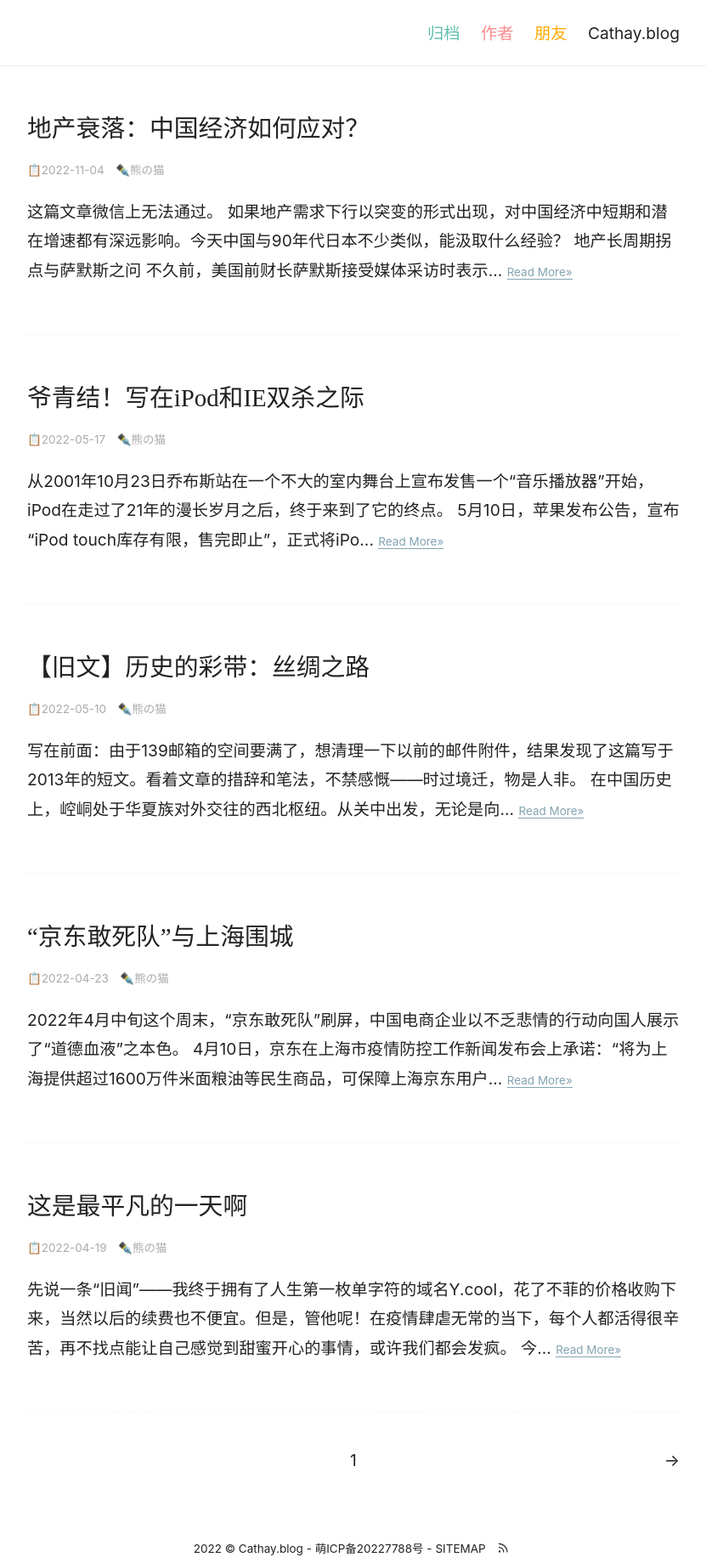
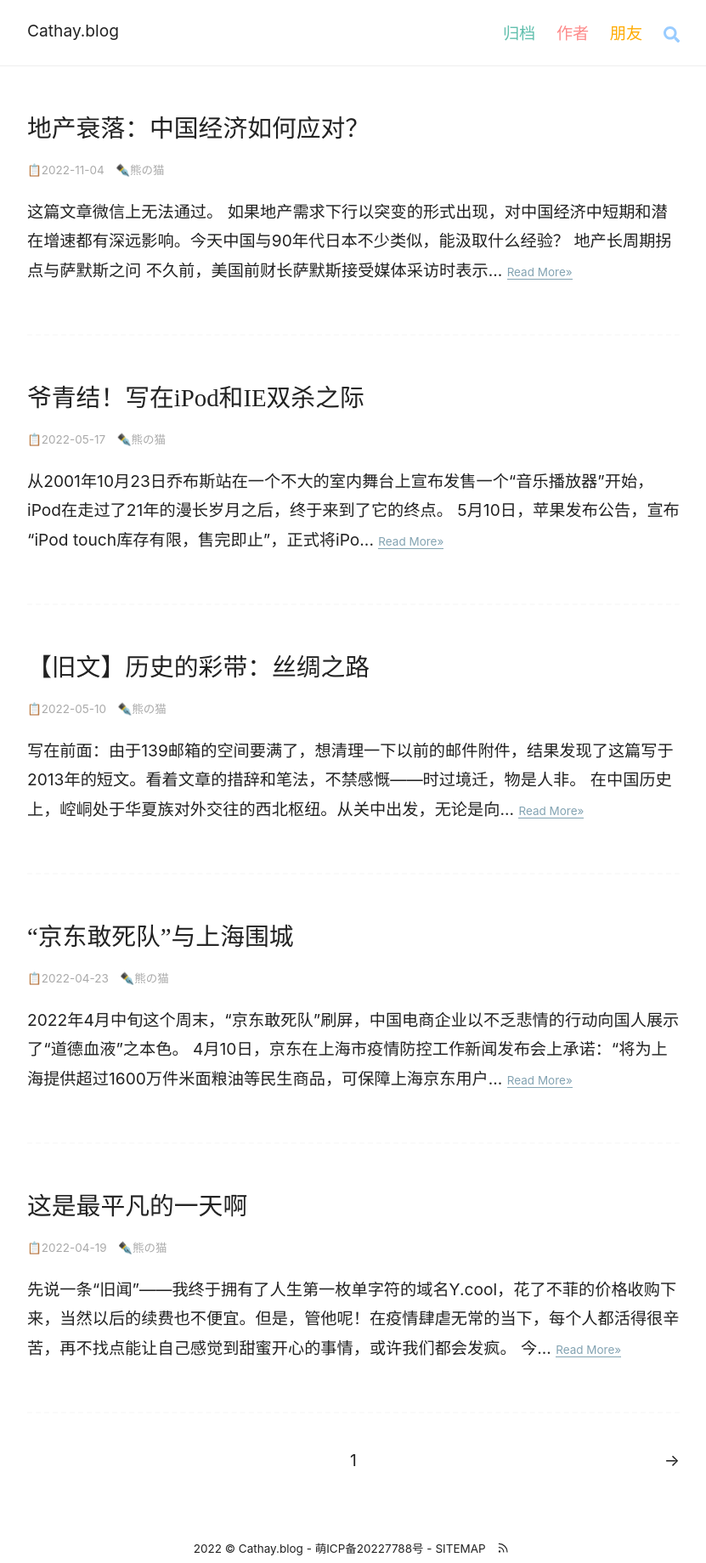
Before and after one commit to ColinAZ/blog, a Jekyll site: the page built from index.html, in a window 1280 px wide. Shown: the whole page at 85% size, without its empty margins (224-1055 px from the left). Built offline with Jekyll 4.4.1, drawn with Linux system fonts in a browser that asks for light colours; some web fonts are replaced; the list of posts is cut into pages by our own code; a style sheet for code colours, icons or effects is not loaded.

Commit message:
修改导航栏错误

```diff
--- a/_includes/navigation.html
+++ b/_includes/navigation.html
@@ -1,7 +1,7 @@
 <header class="nav">
   <div class="nav-container">
     <a title="赤县小站-Cathay.blog" href="{{ site.baseurl }}/">
-		<div class="logo"><svg xmlns="http://www.w3.org/2000/svg" viewBox="0 0 512 512"><path d="M0 0v512h512V0H0zm223.1 338.6l-29.1-40-28.8 39.7-38.8-28.3 28.7-39.6-45.7-14.8 14.8-45.7 45.6 14.8.1-.4V175h48v49.2l47.4-15.4 14.8 45.7-47.4 15.4.1.4-.2.1 29.1 40.1-38.6 28.1zM314 381h-45v-45h45v45zm0-204h-45v-45h45v45zm61 146h-45v-45h45v45zm0-91h-45v-45h45v45z" fill="#f99"></path></svg></div>
+		<div class="logo">Cathay.blog</div>
 	</a>
     <h1 class="hidden">赤县小站-Cathay.blog</h1>
 	<div class="desktop">
@@ -9,7 +9,7 @@
 			<li><a href="{{ '/archive' | prepend: site.baseurl }}" style="color:#61bfad">归档</a></li>
 			<li><a href="{{ '/about' | prepend: site.baseurl }}" style="color:#fd8b8b">作者</a></li>
 			<li><a href="{{ '/friend' | prepend: site.baseurl }}" style="color:#ffab00">朋友</a></li>
-			<li><a href="{{ '/search' | prepend: site.baseurl }}">Cathay.blog</a></li>
+			<li><a href="{{ '/search' | prepend: site.baseurl }}"><svg data-icon="search" xmlns="http://www.w3.org/2000/svg" viewBox="0 0 512 512" style="vertical-align:middle;color:#99ccff;width:1rem;height:1rem"><path fill="currentColor" d="M505 442.7L405.3 343c-4.5-4.5-10.6-7-17-7H372c27.6-35.3 44-79.7 44-128C416 93.1 322.9 0 208 0S0 93.1 0 208s93.1 208 208 208c48.3 0 92.7-16.4 128-44v16.3c0 6.4 2.5 12.5 7 17l99.7 99.7c9.4 9.4 24.6 9.4 33.9 0l28.3-28.3c9.4-9.4 9.4-24.6.1-34zM208 336c-70.7 0-128-57.2-128-128 0-70.7 57.2-128 128-128 70.7 0 128 57.2 128 128 0 70.7-57.2 128-128 128z"/></svg></a></li>
 		</ul>
 	</div>
 	<div class="dropdown">
```
